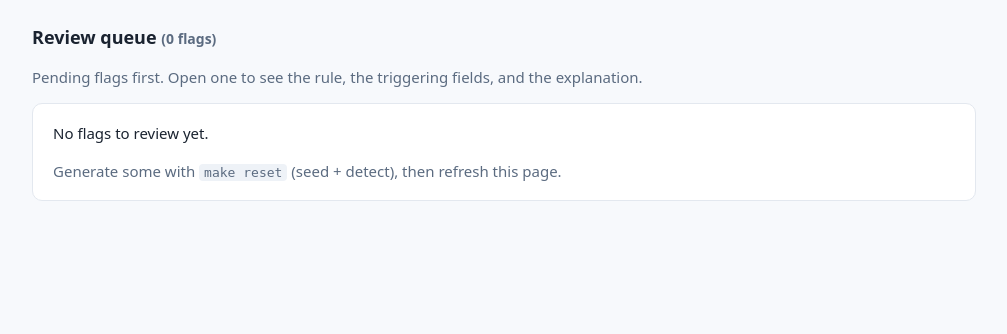
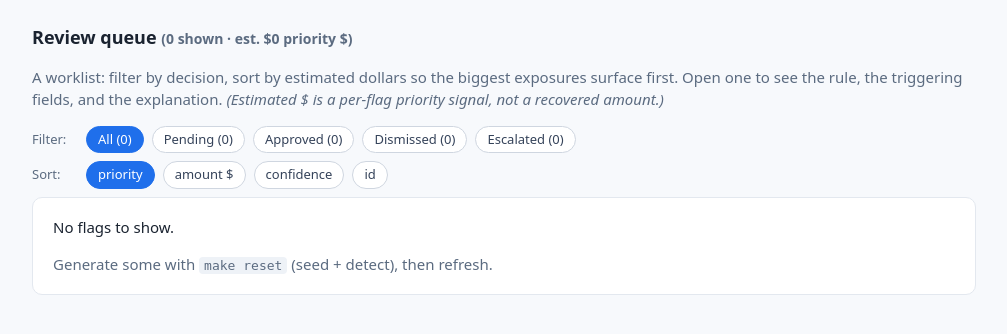
Before and after one commit to tjromack/payment-integrity-reviewer, a FastAPI app: page /queue in a window 1280 px wide. Shown: the part 55-389 px from the top of the page, without its empty margins (136-1143 px from the left). Run offline with FastAPI, Linux system fonts and the light colour scheme; data that the repository does not hold is empty; some libraries are stand-ins or nearby versions.

Commit message:
Queue UX: per-flag priority $ + filter/sort a reviewer can drive
The review queue is now a worklist. roi.flag_estimate gives each flag a
"review this first" dollar figure (reusing the ROI assumptions); the queue
filters by decision status and sorts by priority (pending first, then highest
$) / amount / confidence / id via ?status=&sort= and a pure, testable
dashboard.sort_and_filter_items. Filter chips show counts; a header shows the
visible total. The per-flag $ is labelled a priority signal, not a recovered
amount (it doesn't dedupe unbundling like the dashboard total). DECISION 014.
+11 tests (27 -> 38); live-verified.

Co-Authored-By: Claude Opus 4.8 <noreply@anthropic.com>

```diff
--- a/app/dashboard.py
+++ b/app/dashboard.py
@@ -44,11 +44,42 @@ def review_items(conn) -> list[dict]:
                 "status": decision["action"] if decision else STATUS_PENDING,
                 "decision": decision,
                 "triggering_fields": json.loads(flag["triggering_fields"]),
+                # Per-flag priority $ (see roi.flag_estimate — a "review this first" signal, not additive).
+                "estimate": roi.flag_estimate(flag, claims),
             }
         )
     # Pending first (the reviewer's worklist), then by id.
     items.sort(key=lambda it: (it["status"] != STATUS_PENDING, it["flag"]["id"]))
     return items
+
+
+# Filter/sort options for the queue view (a reviewer worklist should be prioritisable by $).
+STATUS_FILTERS = (STATUS_PENDING, "approve", "dismiss", "escalate")
+SORTS = ("priority", "amount", "confidence", "id")
+
+
+def sort_and_filter_items(items: list[dict], *, status: str = "all", sort: str = "priority") -> list[dict]:
+    """Filter the queue by decision status and order it — pure, so it's unit-testable.
+
+    `status`: 'all' or one of STATUS_FILTERS. `sort`:
+      - 'priority' (default): pending first, then highest estimated $ — the reviewer's worklist;
+      - 'amount': highest estimated $ first, regardless of status;
+      - 'confidence': highest detector confidence first;
+      - 'id': flag id ascending (stable, original order).
+    Unknown values fall back to the defaults rather than erroring on a hand-edited URL.
+    """
+    status = status if status in ("all", *STATUS_FILTERS) else "all"
+    sort = sort if sort in SORTS else "priority"
+    out = [it for it in items if status == "all" or it["status"] == status]
+    if sort == "amount":
+        out.sort(key=lambda it: (-it["estimate"], it["flag"]["id"]))
+    elif sort == "confidence":
+        out.sort(key=lambda it: (-(it["flag"]["confidence"] or 0), it["flag"]["id"]))
+    elif sort == "id":
+        out.sort(key=lambda it: it["flag"]["id"])
+    else:  # priority
+        out.sort(key=lambda it: (it["status"] != STATUS_PENDING, -it["estimate"], it["flag"]["id"]))
+    return out
 
 
 def flag_detail(conn, flag_id: int) -> dict | None:
--- a/app/main.py
+++ b/app/main.py
@@ -48,11 +48,23 @@ def index(request: Request) -> HTMLResponse:
 
 
 @app.get("/queue", response_class=HTMLResponse)
-def queue(request: Request) -> HTMLResponse:
+def queue(request: Request, status: str = "all", sort: str = "priority") -> HTMLResponse:
     conn = _conn()
-    items = dashboard.review_items(conn)
+    all_items = dashboard.review_items(conn)
     conn.close()
-    return templates.TemplateResponse(request, "queue.html", _ctx(request, items=items))
+    view = dashboard.sort_and_filter_items(all_items, status=status, sort=sort)
+    # Counts per status for the filter chips (from the full set, so the chips don't move as you filter).
+    counts = {"all": len(all_items)}
+    for s in dashboard.STATUS_FILTERS:
+        counts[s] = sum(1 for it in all_items if it["status"] == s)
+    visible_total = round(sum(it["estimate"] for it in view), 2)
+    return templates.TemplateResponse(
+        request, "queue.html",
+        _ctx(request, items=view, counts=counts, visible_total=visible_total,
+             status=(status if status in ("all", *dashboard.STATUS_FILTERS) else "all"),
+             sort=(sort if sort in dashboard.SORTS else "priority"),
+             sorts=dashboard.SORTS),
+    )
 
 
 @app.get("/flag/{flag_id}", response_class=HTMLResponse)
--- a/app/templates/base.html
+++ b/app/templates/base.html
@@ -45,6 +45,12 @@
     dl.fields { display: grid; grid-template-columns: max-content 1fr; gap: 4px 16px; margin: 0; }
     dl.fields dt { color: #5b6b80; font-size: 13px; }
     dl.fields dd { margin: 0; font-size: 14px; }
+    .controls { display: flex; align-items: center; gap: 8px; flex-wrap: wrap; margin: 8px 0; }
+    .controls .lbl { font-size: 13px; min-width: 46px; }
+    .chip { display: inline-block; padding: 3px 11px; border-radius: 20px; font-size: 13px;
+            text-decoration: none; border: 1px solid #cfd6e0; background: #fff; color: #35435a; }
+    .chip.on { background: #1f6feb; color: #fff; border-color: #1f6feb; }
+    .chip:hover { border-color: #1f6feb; }
   </style>
   {% block head %}{% endblock %}
 </head>
--- a/app/templates/queue.html
+++ b/app/templates/queue.html
@@ -1,20 +1,46 @@
 {% extends "base.html" %}
 
 {% block content %}
-<h2 style="margin-top:0">Review queue <span class="muted" style="font-size:14px">({{ items|length }} flags)</span></h2>
-<p class="muted">Pending flags first. Open one to see the rule, the triggering fields, and the explanation.</p>
+<h2 style="margin-top:0">Review queue
+  <span class="muted" style="font-size:14px">({{ items|length }} shown ·
+  est. ${{ '{:,.0f}'.format(visible_total) }} priority $)</span></h2>
+<p class="muted">A worklist: filter by decision, sort by estimated dollars so the biggest exposures
+  surface first. Open one to see the rule, the triggering fields, and the explanation.
+  <em>(Estimated $ is a per-flag priority signal, not a recovered amount.)</em></p>
+
+{# --- filter chips (by decision status) + sort links, preserving each other --- #}
+{% macro chip(key, label) -%}
+  <a class="chip {{ 'on' if status == key else '' }}" href="/queue?status={{ key }}&sort={{ sort }}">{{ label }}</a>
+{%- endmacro %}
+<div class="controls">
+  <span class="muted lbl">Filter:</span>
+  {{ chip('all', 'All (' ~ counts.all ~ ')') }}
+  {{ chip('pending', 'Pending (' ~ counts.pending ~ ')') }}
+  {{ chip('approve', 'Approved (' ~ counts.approve ~ ')') }}
+  {{ chip('dismiss', 'Dismissed (' ~ counts.dismiss ~ ')') }}
+  {{ chip('escalate', 'Escalated (' ~ counts.escalate ~ ')') }}
+</div>
+<div class="controls">
+  <span class="muted lbl">Sort:</span>
+  {% for s in sorts %}
+    <a class="chip {{ 'on' if sort == s else '' }}"
+       href="/queue?status={{ status }}&sort={{ s }}">{{ s }}{{ ' $' if s == 'amount' else '' }}</a>
+  {% endfor %}
+</div>
 
 {% if not items %}
 <div class="card">
-  <p style="margin:0">No flags to review yet.</p>
-  <p class="muted" style="margin-bottom:0">Generate some with <code>make reset</code> (seed + detect),
-    then refresh this page.</p>
+  <p style="margin:0">No flags{{ '' if status == 'all' else ' with status “' ~ status ~ '”' }} to show.</p>
+  <p class="muted" style="margin-bottom:0">
+    {% if status == 'all' %}Generate some with <code>make reset</code> (seed + detect), then refresh.
+    {% else %}<a href="/queue?status=all&sort={{ sort }}">Show all flags →</a>{% endif %}</p>
 </div>
 {% else %}
 <div class="card" style="padding:0">
   <table>
     <thead>
-      <tr><th>Status</th><th>Issue</th><th>Claim line</th><th>CPT</th><th>Allowed</th><th>Confidence</th><th></th></tr>
+      <tr><th>Status</th><th>Issue</th><th>Claim line</th><th>CPT</th><th>Allowed</th>
+          <th>Est. $ (priority)</th><th>Confidence</th><th></th></tr>
     </thead>
     <tbody>
     {% for it in items %}
@@ -24,6 +50,7 @@
         <td><code>{{ it.flag.claim_line_id }}</code></td>
         <td>{{ it.claim.cpt_code }}</td>
         <td>${{ '{:,.2f}'.format(it.claim.allowed_amount or 0) }}</td>
+        <td><strong>${{ '{:,.2f}'.format(it.estimate or 0) }}</strong></td>
         <td>{{ (it.flag.confidence * 100)|round|int }}%</td>
         <td><a href="/flag/{{ it.flag.id }}">Review →</a></td>
       </tr>
```
Also changed, not shown: DECISIONS.md (+18 -0 lines), app/roi.py (+29 -0 lines), tests/test_queue_view.py (added, +125 -0 lines).
